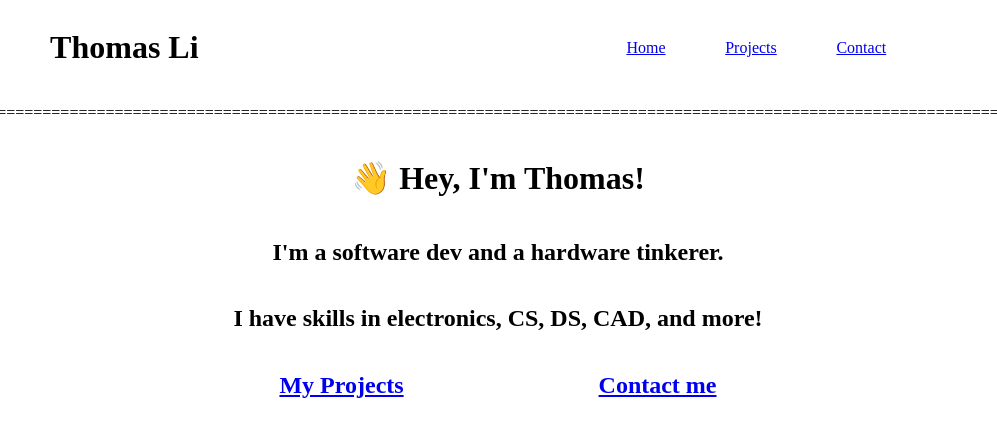
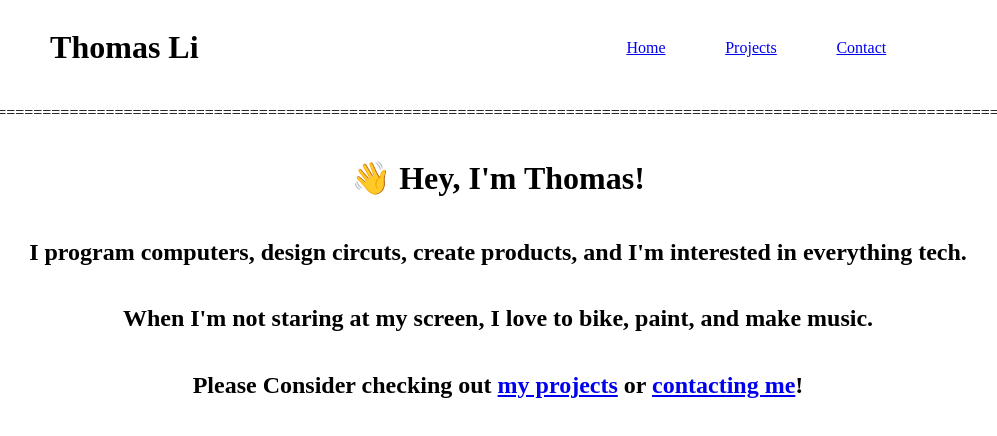
Before and after one commit to ThomasDLi/ThomasDLi.github.io, a React (Create React App) app: page / in a window 1280 px wide. Shown: the top 436 px of the page, without its empty margins (142-1139 px from the left). Built offline with nearby package versions, Linux system fonts and the light colour scheme.

Commit message:
wrote some text, added some info, fixed some cluttering issues

```diff
--- a/src/pages/Contact.js
+++ b/src/pages/Contact.js
@@ -7,7 +7,7 @@ function Contact() {
       <h1>Contact Me!</h1>
       <h2>{">"} <a target="_blank" href="https://github.com/ThomasDLi" rel="noopener noreferrer">Github</a></h2>
       <h2>{">"} <a target="_blank" href="https://dmoj.ca/user/JamesBrook123" rel="noopener noreferrer">DMOJ</a></h2>
-      <h2>{">"} thomas.li26@stgeorges.bc.ca</h2>
+      <h2>{">"} <a target="_blank" href="mailto: thomas.li26@stgeorges.bc.ca" rel="noopener noreferrer">Email</a></h2>
     </div>
   );
 }
--- a/src/pages/Home.css
+++ b/src/pages/Home.css
@@ -4,6 +4,8 @@
     flex-direction: column;
     align-items: center;
     justify-content: center;
+    padding-left: 5%;
+    padding-right: 5%;
 
 }
 
--- a/src/pages/Home.js
+++ b/src/pages/Home.js
@@ -6,12 +6,9 @@ function Home() {
   return (
     <div style={css} className="home">
       <h1>👋 Hey, I'm Thomas!</h1>
-      <h2>I'm a software dev and a hardware tinkerer.</h2>
-      <h2>I have skills in electronics, CS, DS, CAD, and more!</h2>
-      <div style={css} className="links">
-        <Link to="/projects"><h2>My Projects</h2></Link>
-        <Link to="/contact"><h2>Contact me</h2></Link>
-      </div>
+      <h2>I program computers, design circuts, create products, and I'm interested in everything tech.</h2>
+      <h2>When I'm not staring at my screen, I love to bike, paint, and make music.</h2>
+      <h2>Please Consider checking out <Link to="/projects">my projects</Link> or <Link to="/contact">contacting me</Link>!</h2>
     </div>
   );
 }
```
